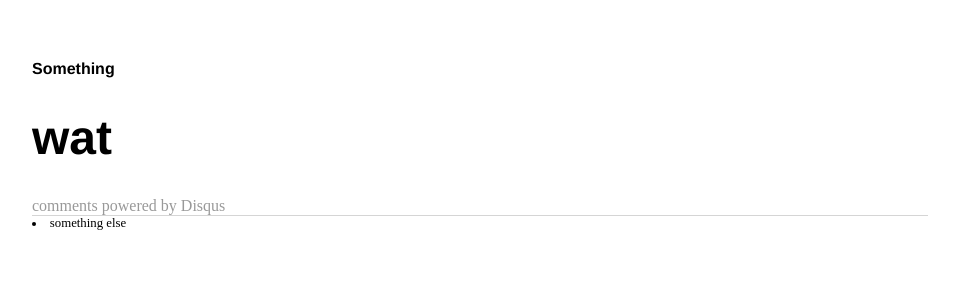
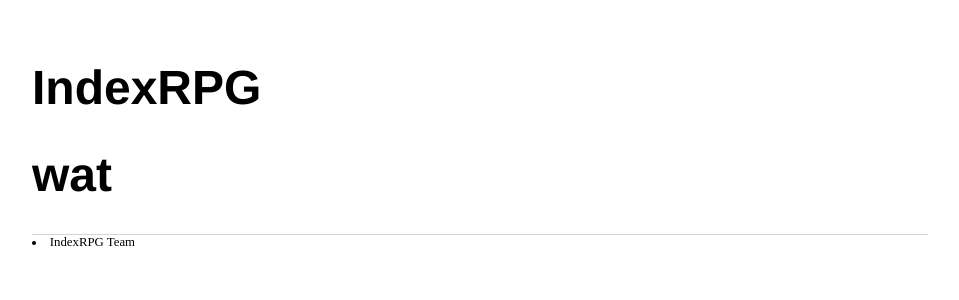
Before and after one commit to IndexRPG/IndexRPG.github.io, a Jekyll site: the page built from index.html, in a window 1280 px wide. Shown: the top 300 px of the page, without its empty margins (160-1119 px from the left). Built offline with Jekyll 4.4.1, drawn with Linux system fonts in a browser that asks for light colours; comment, search, counter and statistics services are not loaded.

Commit message:
Update default.html

```diff
--- a/_layouts/default.html
+++ b/_layouts/default.html
@@ -6,24 +6,16 @@
 			<link rel="stylesheet" type="text/css" href="/css/main.css">
 		</head>
 		<body>
-			<nav>
-	    		<ul>
-	        		<li>Something</li>
-	    		</ul>
-			</nav>
+			<h1>IndexRPG</h1>
+
 			<div class="container">
 
 			{{ content }}
 
 			</div><!-- /.container -->
 
-			<!-- Post comments -->
-			<div class="container">
-				{% include disqus.html %}
-			</div>
-
 			<footer>
-	        		<li>something else</li>
+	        		<li>IndexRPG Team</li>
 			</footer>
 		</body>
 	</html>
```
